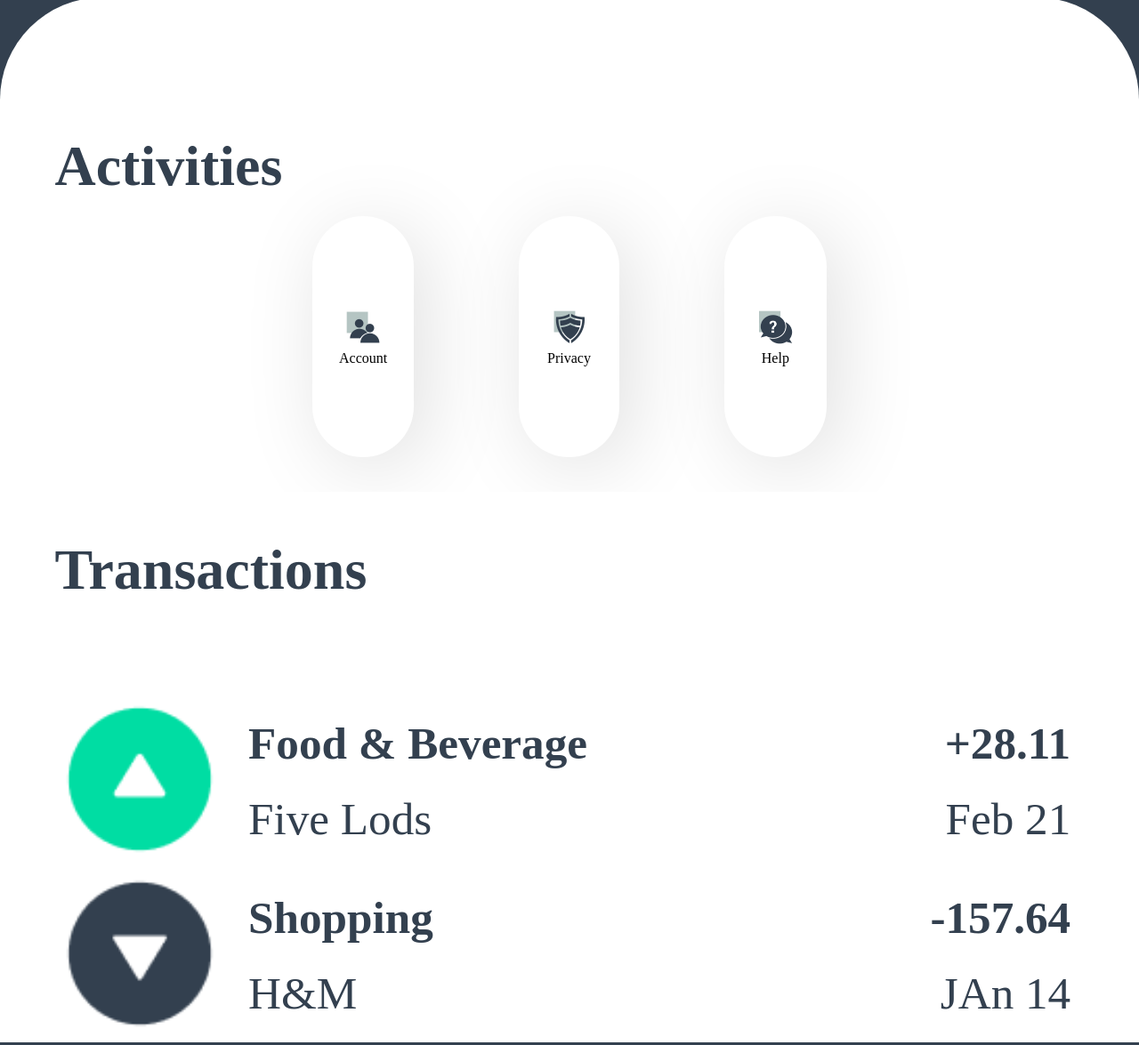
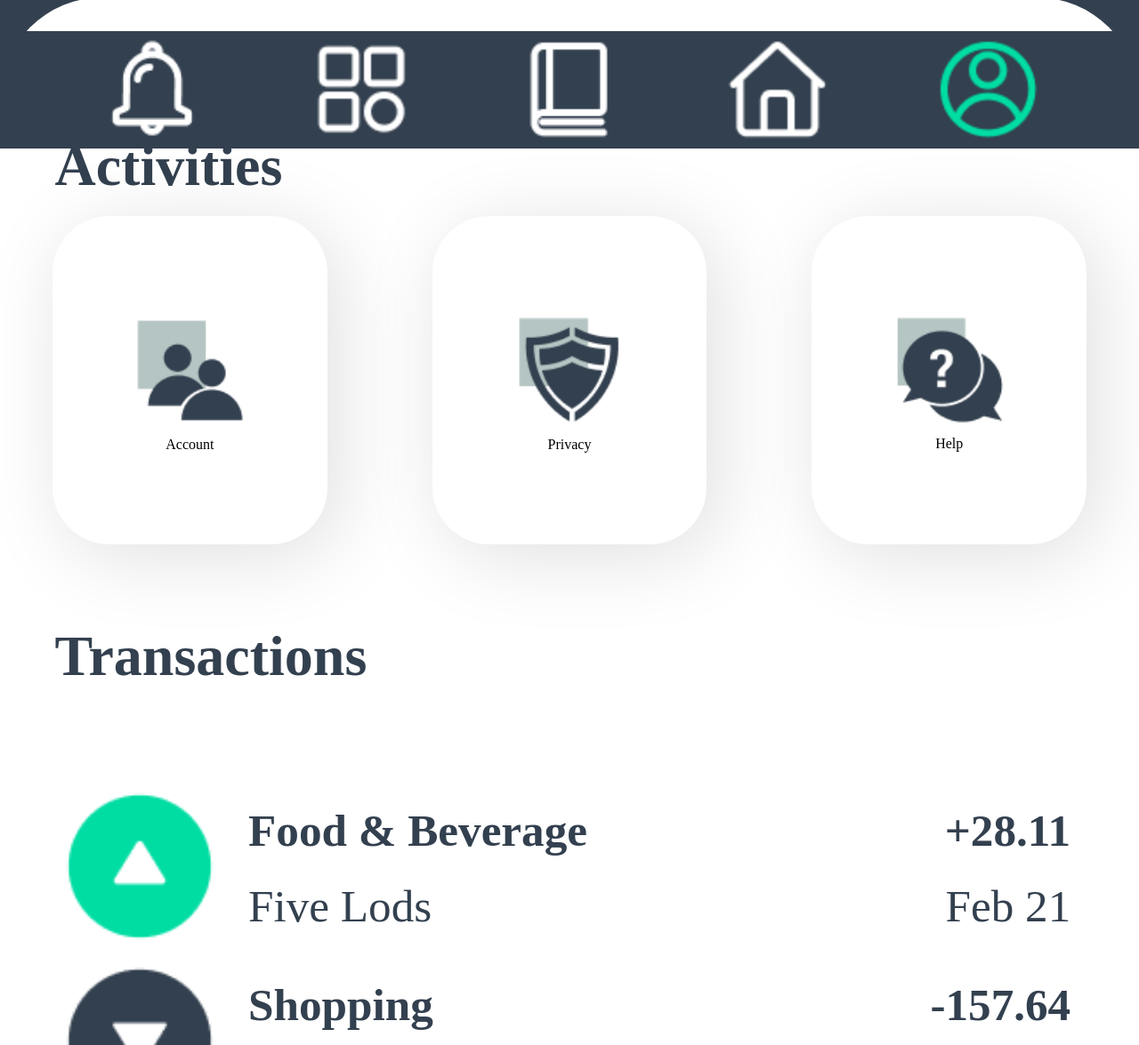
Before and after one commit to JuanRivasfr/virtualWallet, a plain HTML site: page index.html in a window 1280 px wide. Shown: the part 633-1808 px from the top of the page at 89% size. Drawn offline with Linux system fonts and the light colour scheme.

Commit message:
feat: :sparkles: Finish index

```diff
--- a/css/style.css
+++ b/css/style.css
@@ -147,6 +147,7 @@ body{
 }
 
 .sect__med__columns div{
+    width: 33%;
     margin: 3vw 4.6vw;
     margin-top: 1.5vw;
     padding: 8vw 1vw;
@@ -164,7 +165,7 @@ body{
     color: var(--color-primary);
     padding-left: 4.8vw;
     padding-right: 4vw ;
-    z-index: 1;
+    z-index: 0;
 }
 
 .sect__baj > p{
@@ -217,20 +218,31 @@ body{
 
 .footer{
     grid-area: footer;
-    padding: 2vw 0;
+    width: 100%;
+    position: sticky;
+    bottom: 0;
+    background-color: var(--color-primary);
+    z-index: 2;
+}
+
+.footer__navegador{
+    width: 100%;
+    height: 100%;
+}
+
+.footer__navegador ul{
+    width: 100%;
+    height: 100%;
+    list-style: none;
     display: flex;
+    justify-content: space-evenly;
     align-items: center;
-    justify-content: center;
+}
+
+.footer__navegador ul li{
+    width: 10%;
+}
+
+.footer__navegador ul li img{
     width: 100%;
 }
-
-
-.footer__cont{
-    display: flex;
-    justify-content: space-evenly;
-    width: 100%;
-}
-
-.footer__cont img{
-    width: 9vw;
-}
--- a/index.html
+++ b/index.html
@@ -86,13 +86,15 @@
         </div>
     </section>
     <footer class="footer">
-        <div class="footer__cont">
-            <img src="storage/img/icon.png" alt="">
-            <img src="storage/img/icon1.png" alt="">
-            <img src="storage/img/icon2.png" alt="">
-            <img src="storage/img/icon3.png" alt="">
-            <img src="storage/img/icon4.png" alt="">
-        </div>
+        <nav class="footer__navegador">
+            <ul>
+                <li><a href="index1.html"><img src="storage/img/icon1.png" alt=""></a></li>
+                <li><a href="index1.html"><img src="storage/img/icon2.png" alt=""></a></li>
+                <li><a href="index1.html"><img src="storage/img/icon3.png" alt=""></a></li>
+                <li><a href="index1.html"><img src="storage/img/icon4.png" alt=""></a></li>
+                <li><a href="index1.html"><img src="storage/img/icon.png" alt=""></a></li>
+            </ul>
+        </nav>
     </footer>
     <img src="storage/img/fondo.png" alt="" class="fondo">
 
```
